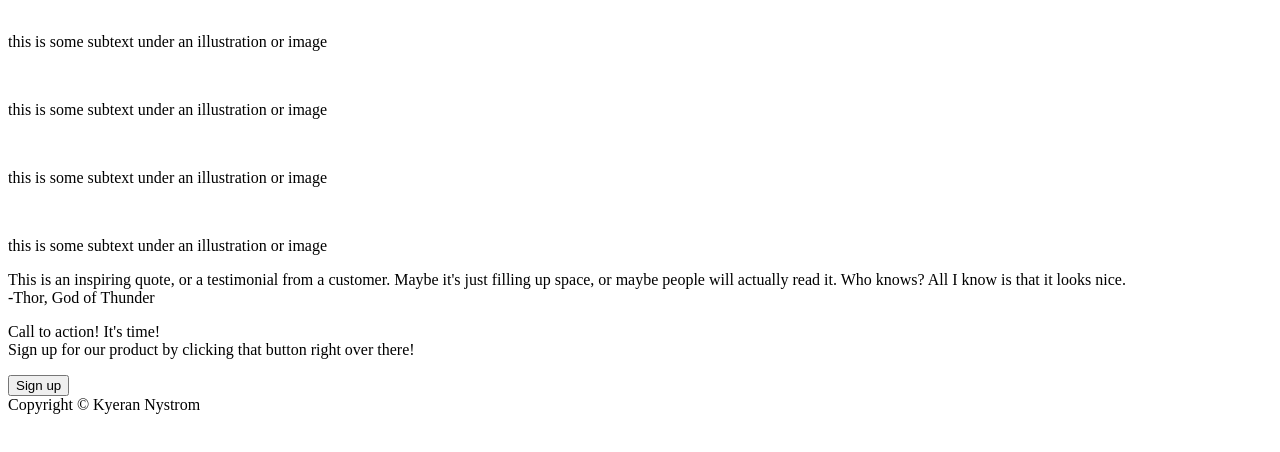
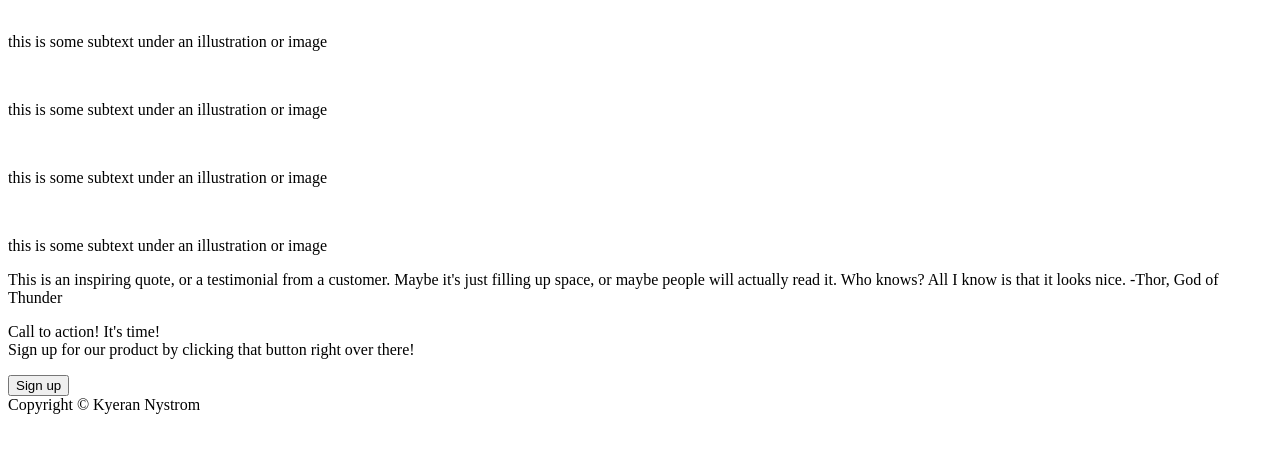
Before and after one commit to OrangeJooz/odin-landing-page, a plain HTML site: page index.html in a window 1280 px wide. Shown: the part 304-756 px from the top of the page. Drawn offline with Linux system fonts and the light colour scheme; a web font is replaced by a local one.

Commit message:
Improve html layout

```diff
--- a/index.html
+++ b/index.html
@@ -55,10 +55,8 @@
             </div>
         </section>
         <section class="quote">
-            <p>This is an inspiring quote, or a testimonial from a customer. Maybe it's just filling up space, or maybe people will actually read it. Who knows? All I know is that it looks nice.
-                <br>
-                <span>-Thor, God of Thunder</span>
-            </p>
+            <span>This is an inspiring quote, or a testimonial from a customer. Maybe it's just filling up space, or maybe people will actually read it. Who knows? All I know is that it looks nice.</span>
+            <span id="signature">-Thor, God of Thunder</span>
         </section>
         <section class="sign-up">
             <div class="text-div">
```
